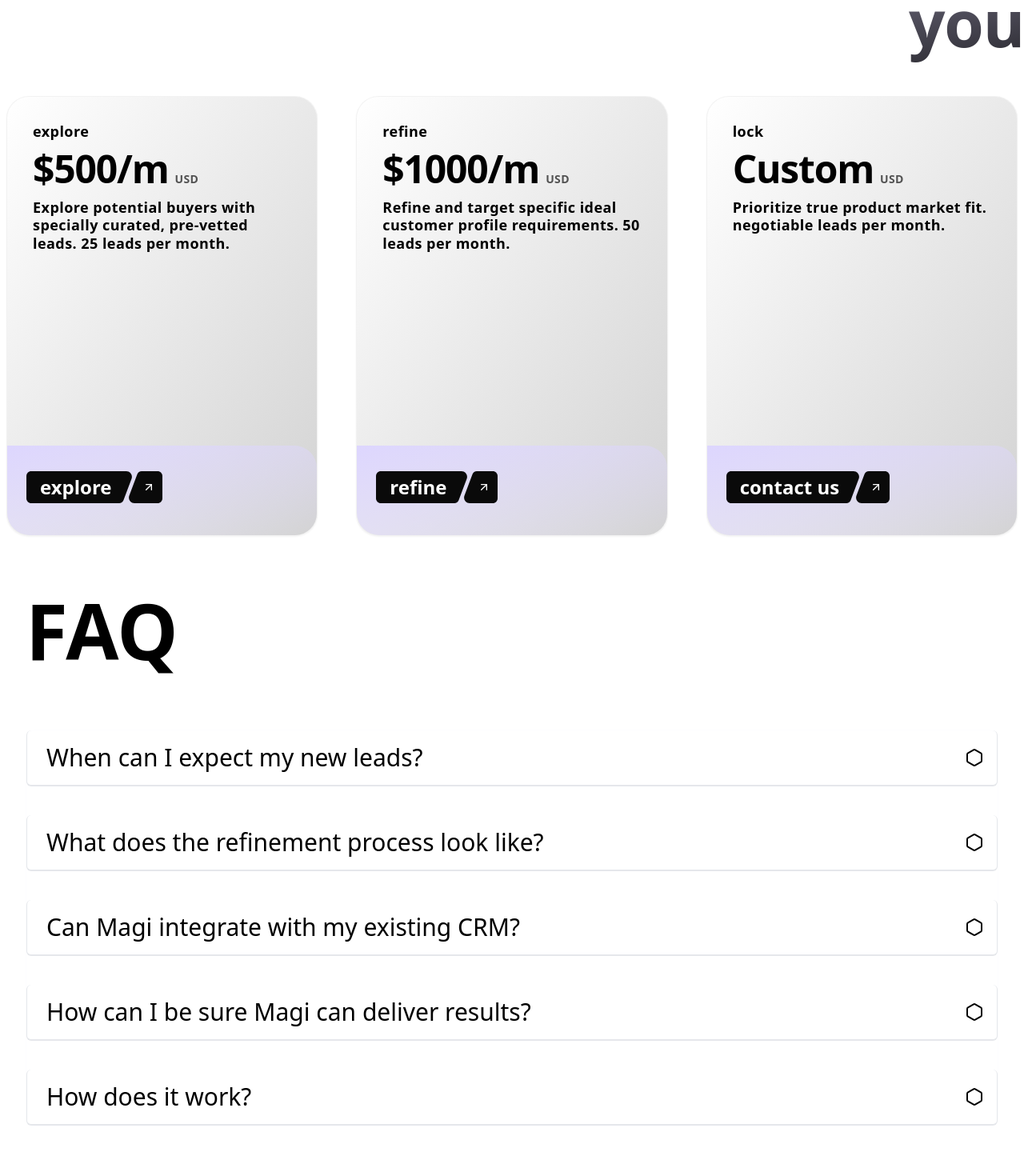
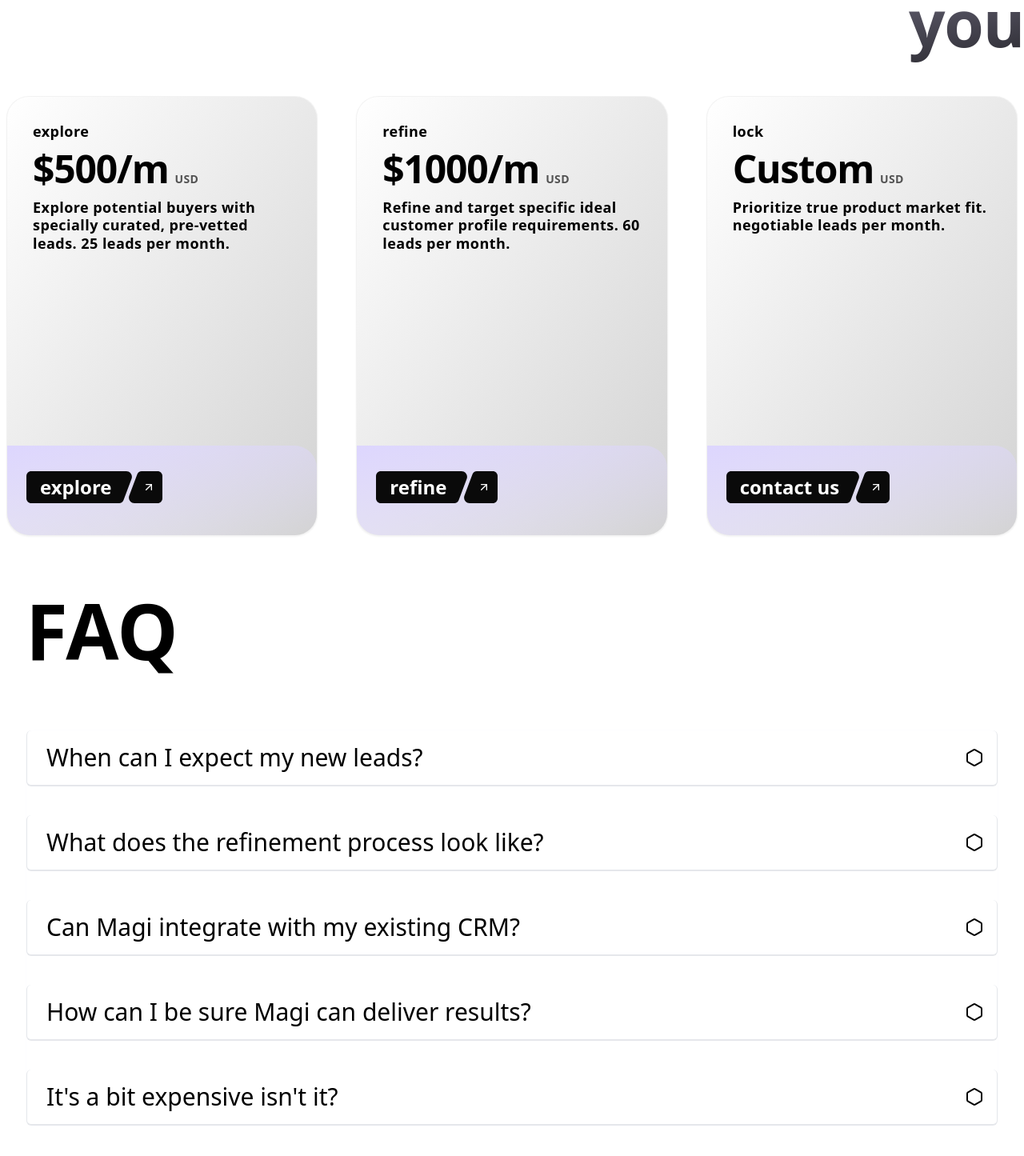
Before and after one commit to willgbryan/heighliner-site, a Next.js app: page / in a window 1280 px wide. Shown: the part 3204-4649 px from the top of the page at 80% size. Built offline with nearby package versions, Linux system fonts and the light colour scheme.

Commit message:
faq tweak

```diff
--- a/src/app/_sections/price.tsx
+++ b/src/app/_sections/price.tsx
@@ -45,7 +45,7 @@ export function Pricing() {
           price="$1000/m"
           textColor="text-black"
           gradient={gradients[5]}
-          description="Refine and target specific ideal customer profile requirements. 50 leads per month."
+          description="Refine and target specific ideal customer profile requirements. 60 leads per month."
         >
           <div className="bg-gradient-to-br from-violet-200 w-full absolute bottom-0 left-0 rounded-r-[28px] rounded-b-[28px] py-8 pl-6">
             <div className="">
--- a/src/components/faq.tsx
+++ b/src/components/faq.tsx
@@ -84,12 +84,12 @@ export function FAQ() {
             className="border-x border-b-2 border-violet/10 rounded-md md:px-4"
           >
             <AccordionTrigger className=" text-xl md:text-3xl text-left pl-2  font-medium">
-              How does it work?
+              It's a bit expensive isn't it?
             </AccordionTrigger>
             <AccordionContent className="text-lg font-semibold text-black pl-2">
-              More on this coming soon, if you've read this far and you're interested...
-              lead generation is just the tip of the iceberg. Please reach out if you
-              have an idea for another use case.
+              Magi goes beyond just turning around leads, its all about finding the perfect user or
+              organization for the product or service you're providing. Our mission to find true product
+              market fit for our users prices us above more traditional lead generation products.
             </AccordionContent>
           </AccordionItem>
         </Accordion>
```
